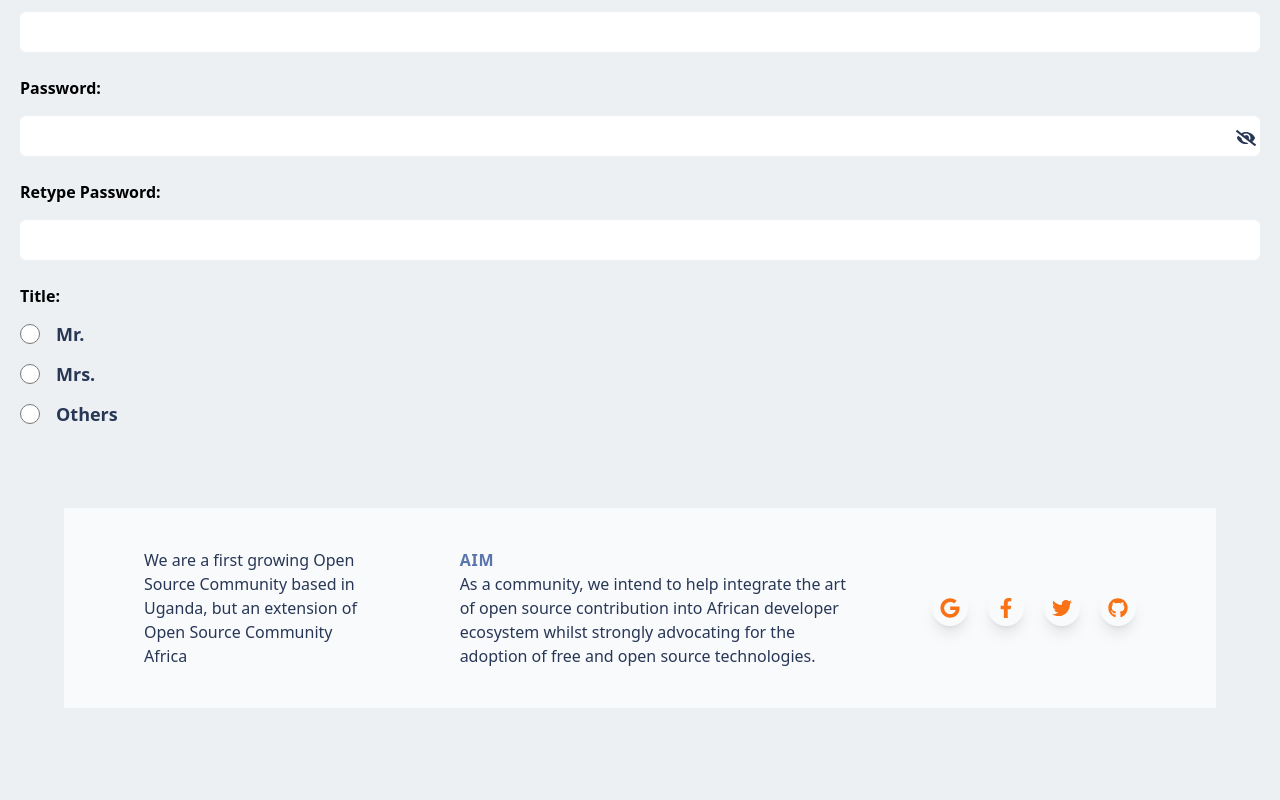
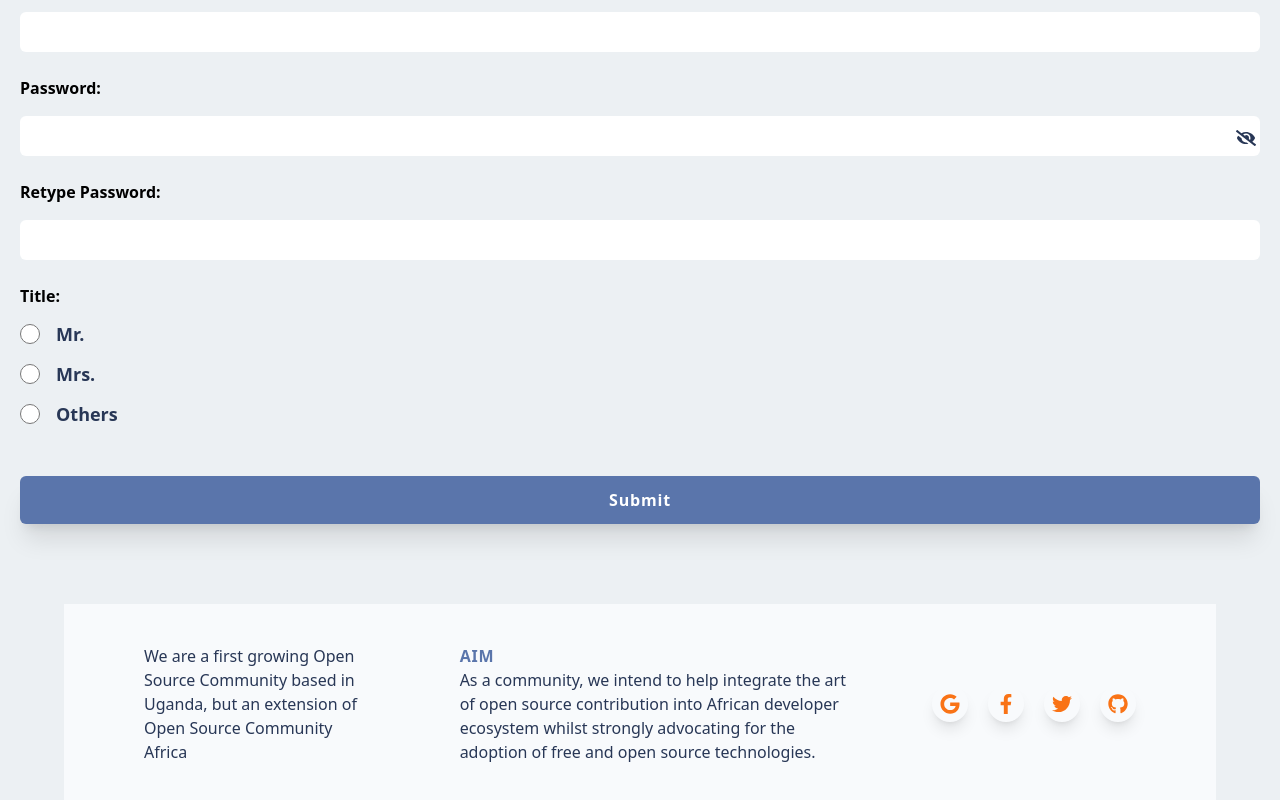
Before and after one commit to oscakampala/oscakampala.github.io, a Next.js app: page /joinComm in a window 1280 px wide. Shown: the part 608-1408 px from the top of the page. Before the commit the page ends 1316 px from the top, so only its background shows below. Built offline with nearby package versions, Linux system fonts and the light colour scheme.

Commit message:
add a submit button

```diff
--- a/components/Community.jsx
+++ b/components/Community.jsx
@@ -37,9 +37,14 @@ const Form = () => {
   const [title, setTitle] = useState('');
 
   const inputStyles = `rounded-md bg-[D9D9D9] py-2 pl-2 font-medium mt-4 w-full outline-none`;
+
+ const handleSubmit = () => {
+
+ }
+
   return (
     <div>
-      <form action='' className='mt-12 px-5'>
+      <form onSubmit={handleSubmit} className='mt-12 px-5'>
         <div>
           <h3 className='text-black'>First Name:</h3>
           <input
@@ -134,6 +139,11 @@ const Form = () => {
             </label>
           </div>
         </div>
+        <button
+          type='submit'
+          className='mt-12 w-full rounded-md py-3 capitalize bg-[#5A75AB] text-white font-bold tracking-wider'>
+          Submit
+        </button>
       </form>
     </div>
   );
```
